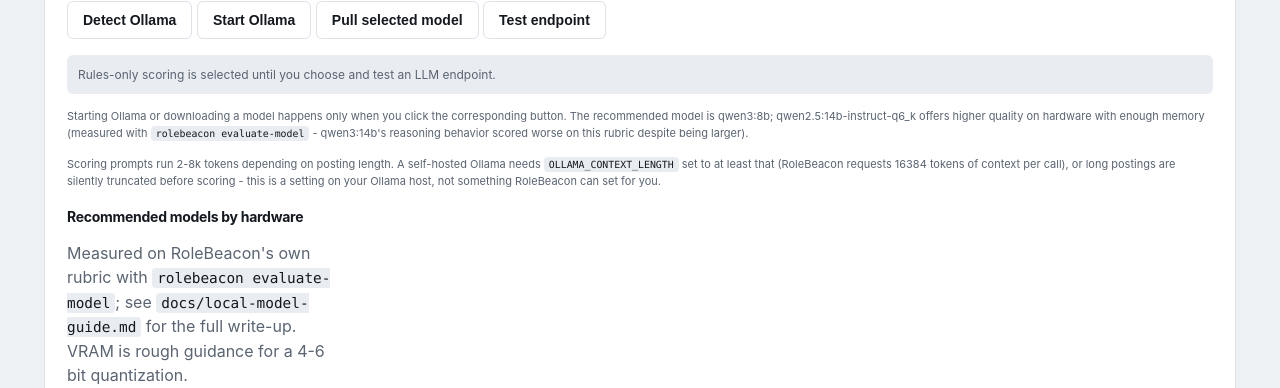
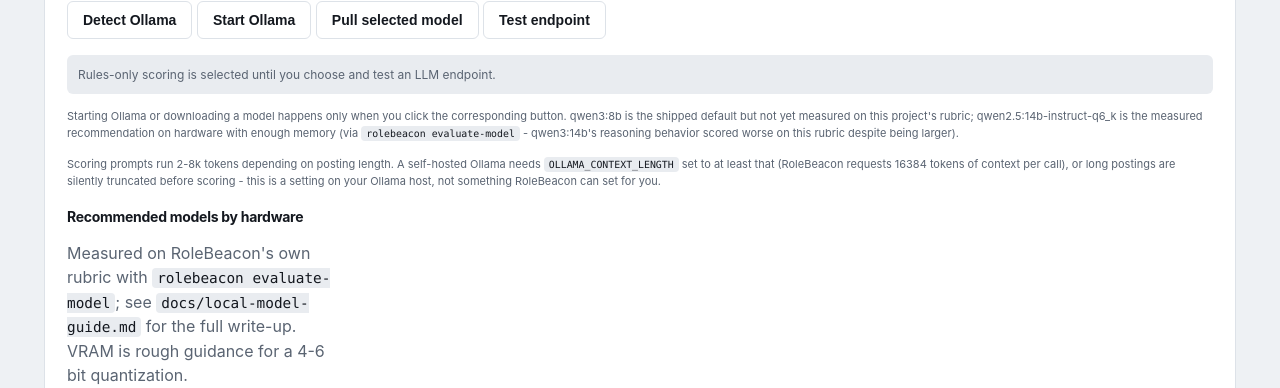
Before and after one commit to srknzl/rolebeacon, a Python web app: template src/rolebeacon/resources/templates/setup.html in a window 1280 px wide. Shown: the part 2288-2676 px from the top of the page. Run offline with Jinja, Linux system fonts and the light colour scheme; the template is opened without the code that fills it: most values are stand-ins (such as "Sample title", 1, 10 or a date in 2020).

Commit message:
fix: stop calling qwen3:8b 'recommended'/'practical' when it's unmeasured
The setup-page tooltip, safety-note, README, and the doctor endpoint's
recommended_model field all called qwen3:8b a recommendation or practical
default. It's neither - it's the shipped default chosen for size and never
run through evaluate-model, exactly as the table two lines below the
safety-note already says. qwen2.5:14b-instruct-q6_k is the one actually
measured and recommended. Reworded all four to say that consistently, and
renamed the unused recommended_model API field to default_model to match.

Co-Authored-By: Claude Sonnet 5 <noreply@anthropic.com>

```diff
--- a/src/rolebeacon/resources/templates/setup.html
+++ b/src/rolebeacon/resources/templates/setup.html
@@ -86,12 +86,12 @@
     <div id="model-details" class="model-details">
     <div class="form-grid">
       <label>Endpoint {{ tip("Local Ollama normally uses http://127.0.0.1:11434/v1. A LAN or compatible endpoint can be used instead.") }}<input id="llm-base-url" value="http://127.0.0.1:11434/v1"></label>
-      <label>Model {{ tip("The model identifier at the selected endpoint. qwen3:8b is a practical local default.") }}<input id="llm-model" value="qwen3:8b"></label>
+      <label>Model {{ tip("The model identifier at the selected endpoint. qwen3:8b is RoleBeacon's shipped default but hasn't been measured on this project's rubric; qwen2.5:14b-instruct-q6_k is the measured recommendation if your hardware fits it - see the table below.") }}<input id="llm-model" value="qwen3:8b"></label>
       <label>API key {{ tip("Optional for endpoints that require one. It stays in the local permission-restricted secrets file and is never sent to the browser again.") }}<input id="llm-api-key" type="password" autocomplete="off"></label>
     </div>
     <p><button id="discover-model" class="button" type="button">Detect Ollama</button> <button id="start-model" class="button" type="button">Start Ollama</button> <button id="pull-model" class="button" type="button">Pull selected model</button> <button id="test-model" class="button" type="button">Test endpoint</button></p>
     <div id="model-connection" class="model-health model-health-rules">Rules-only scoring is selected until you choose and test an LLM endpoint.</div>
-    <p class="safety-note">Starting Ollama or downloading a model happens only when you click the corresponding button. The recommended model is qwen3:8b; qwen2.5:14b-instruct-q6_k offers higher quality on hardware with enough memory (measured with <code>rolebeacon evaluate-model</code> - qwen3:14b's reasoning behavior scored worse on this rubric despite being larger).</p>
+    <p class="safety-note">Starting Ollama or downloading a model happens only when you click the corresponding button. qwen3:8b is the shipped default but not yet measured on this project's rubric; qwen2.5:14b-instruct-q6_k is the measured recommendation on hardware with enough memory (via <code>rolebeacon evaluate-model</code> - qwen3:14b's reasoning behavior scored worse on this rubric despite being larger).</p>
     <p class="safety-note">Scoring prompts run 2-8k tokens depending on posting length. A self-hosted Ollama needs <code>OLLAMA_CONTEXT_LENGTH</code> set to at least that (RoleBeacon requests 16384 tokens of context per call), or long postings are silently truncated before scoring - this is a setting on your Ollama host, not something RoleBeacon can set for you.</p>
     <h3>Recommended models by hardware</h3>
     <p class="muted-cell">Measured on RoleBeacon's own rubric with <code>rolebeacon evaluate-model</code>; see <code>docs/local-model-guide.md</code> for the full write-up. VRAM is rough guidance for a 4-6 bit quantization.</p>
--- a/src/rolebeacon/setup.py
+++ b/src/rolebeacon/setup.py
@@ -182,7 +182,7 @@ class LocalModelService:
             "ollama_reachable": reachable,
             "endpoint": base_url,
             "models": models,
-            "recommended_model": "qwen3:8b",
+            "default_model": "qwen3:8b",
             "high_quality_model": "qwen2.5:14b-instruct-q6_k",
             "rules_only_available": True,
         }
```
Also changed, not shown: README.md.
